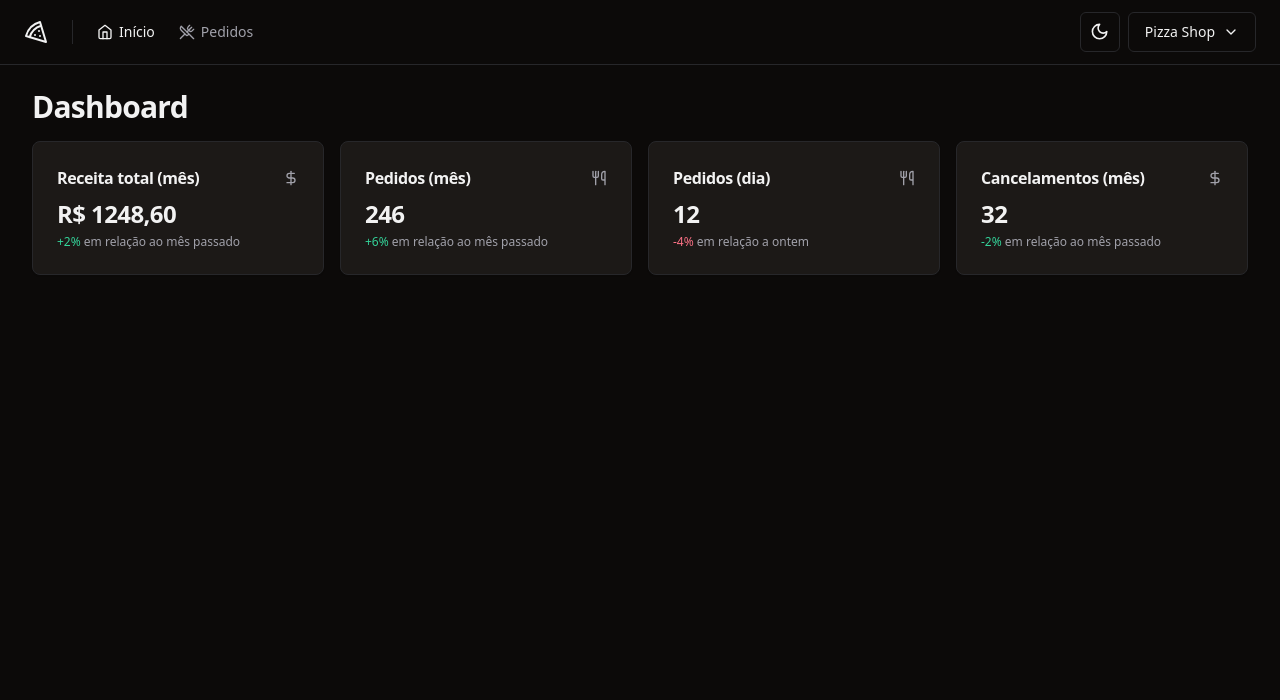
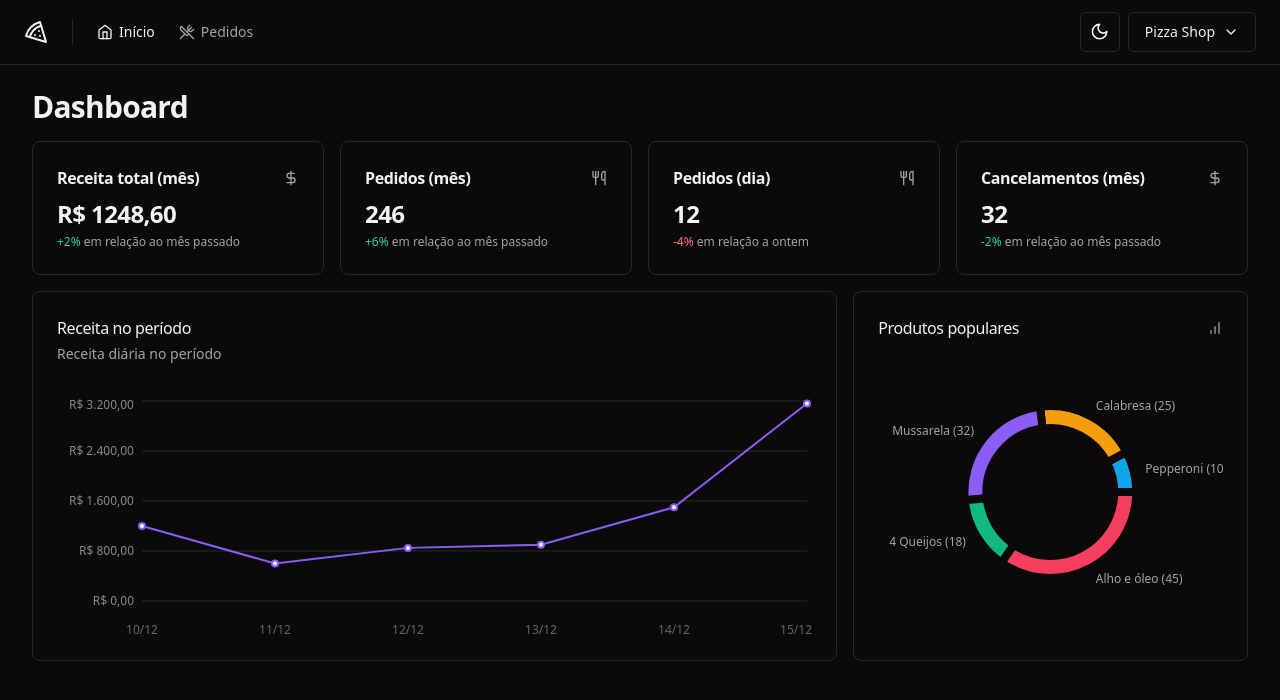
Before and after one commit to RafaelR4mos/ignite-pizza-shop, a React (Vite) app: page / in a window 1280 px wide. Shown: the top 700 px of the page. Built offline with nearby package versions, Linux system fonts and the light colour scheme.

Commit message:
add all necessary static content to pages

```diff
--- a/package.json
+++ b/package.json
@@ -26,6 +26,7 @@
     "react-helmet-async": "^2.0.4",
     "react-hook-form": "^7.50.0",
     "react-router-dom": "^6.21.2",
+    "recharts": "^2.12.6",
     "sonner": "^1.4.0",
     "sort-by": "^1.2.0",
     "tailwind-merge": "^2.2.0",
--- a/src/global.css
+++ b/src/global.css
@@ -29,7 +29,7 @@
   .dark {
     --background: 20 14.3% 4.1%;
     --foreground: 0 0% 95%;
-    --card: 24 9.8% 10%;
+    --card: 0% 0% 0%;
     --card-foreground: 0 0% 95%;
     --popover: 0 0% 9%;
     --popover-foreground: 0 0% 95%;
--- /dev/null
+++ b/src/pages/404.tsx
@@ -0,0 +1,15 @@
+import { Link } from 'react-router-dom'
+
+export function NotFound() {
+  return (
+    <div className="flex h-screen flex-col items-center justify-center gap-2">
+      <h1 className="text-4xl font-bold">Página não encontrada</h1>
+      <p className="text-accent-foreground">
+        Voltar para o{' '}
+        <Link to="/" className="text-sky-500 dark:text-sky-400">
+          Dashboard
+        </Link>
+      </p>
+    </div>
+  )
+}
--- a/src/pages/app/dashboard/dashboard.tsx
+++ b/src/pages/app/dashboard/dashboard.tsx
@@ -4,6 +4,8 @@
 import { MonthCanceledOrdersAmountCard } from './month-canceled-orders-amount-card'
 import { MonthOrdersAmountCard } from './month-orders-amount-card'
 import { MonthRevenueCard } from './month-revenue-card'
+import { PopularProductsChart } from './popular-products-chart'
+import { RevenueChart } from './revenue-chart'
 
 export function Dashboard() {
   return (
@@ -18,6 +20,11 @@
           <DayOrdersAmountCard />
           <MonthCanceledOrdersAmountCard />
         </div>
+
+        <div className="grid grid-cols-9 gap-4">
+          <RevenueChart />
+          <PopularProductsChart />
+        </div>
       </div>
     </div>
   )
--- /dev/null
+++ b/src/pages/app/dashboard/popular-products-chart.tsx
@@ -0,0 +1,101 @@
+import { BarChart } from 'lucide-react'
+import {
+  CartesianGrid,
+  Cell,
+  Pie,
+  PieChart,
+  ResponsiveContainer,
+  XAxis,
+  YAxis,
+} from 'recharts'
+import colors from 'tailwindcss/colors'
+
+import { Card, CardContent, CardHeader, CardTitle } from '@/components/ui/card'
+
+const data = [
+  { product: 'Pepperoni', amount: 10 },
+  { product: 'Calabresa', amount: 25 },
+  { product: 'Mussarela', amount: 32 },
+  { product: '4 Queijos', amount: 18 },
+  { product: 'Alho e óleo', amount: 45 },
+]
+
+const COLORS = [
+  colors.sky[500],
+  colors.amber[500],
+  colors.violet[500],
+  colors.emerald[500],
+  colors.rose[500],
+]
+
+export function PopularProductsChart() {
+  return (
+    <Card className="col-span-3">
+      <CardHeader className="pb-8">
+        <div className="flex items-center justify-between">
+          <CardTitle className="text-base font-medium">
+            Produtos populares
+          </CardTitle>
+          <BarChart className="w-4 h-4 text-muted-foreground" />
+        </div>
+      </CardHeader>
+      <CardContent>
+        <ResponsiveContainer width="100%" height={240}>
+          <PieChart style={{ fontSize: 12 }}>
+            <Pie
+              data={data}
+              dataKey="amount"
+              nameKey="product"
+              cx="50%"
+              cy="50%"
+              outerRadius={86}
+              innerRadius={64}
+              strokeWidth={8}
+              labelLine={false}
+              fill={colors.emerald['500']}
+              label={({
+                cx,
+                cy,
+                midAngle,
+                innerRadius,
+                outerRadius,
+                value,
+                index,
+              }) => {
+                const RADIAN = Math.PI / 180
+                const radius = 12 + innerRadius + (outerRadius - innerRadius)
+                const x = cx + radius * Math.cos(-midAngle * RADIAN)
+                const y = cy + radius * Math.sin(-midAngle * RADIAN)
+
+                return (
+                  <text
+                    x={x}
+                    y={y}
+                    className="fill-muted-foreground text-xs"
+                    textAnchor={x > cx ? 'start' : 'end'}
+                    dominantBaseline="central"
+                  >
+                    {data[index].product.length > 12
+                      ? data[index].product.substring(0, 12).concat('...')
+                      : data[index].product}{' '}
+                    ({value})
+                  </text>
+                )
+              }}
+            >
+              {data.map((_, index) => {
+                return (
+                  <Cell
+                    key={`cell-${index}`}
+                    fill={COLORS[index]}
+                    className="stroke-background hover:opacity-80"
+                  />
+                )
+              })}
+            </Pie>
+          </PieChart>
+        </ResponsiveContainer>
+      </CardContent>
+    </Card>
+  )
+}
--- /dev/null
+++ b/src/pages/app/dashboard/revenue-chart.tsx
@@ -0,0 +1,68 @@
+import {
+  CartesianGrid,
+  Line,
+  LineChart,
+  ResponsiveContainer,
+  XAxis,
+  YAxis,
+} from 'recharts'
+import colors from 'tailwindcss/colors'
+
+import {
+  Card,
+  CardContent,
+  CardDescription,
+  CardHeader,
+  CardTitle,
+} from '@/components/ui/card'
+
+const data = [
+  { date: '10/12', revenue: 1200 },
+  { date: '11/12', revenue: 600 },
+  { date: '12/12', revenue: 850 },
+  { date: '13/12', revenue: 900 },
+  { date: '14/12', revenue: 1500 },
+  { date: '15/12', revenue: 3160 },
+]
+
+export function RevenueChart() {
+  return (
+    <Card className="col-span-6">
+      <CardHeader className="flex-row items-center justify-between pb-8">
+        <div className="space-y-1">
+          <CardTitle className="text-base font-medium">
+            Receita no período
+          </CardTitle>
+          <CardDescription>Receita diária no período</CardDescription>
+        </div>
+      </CardHeader>
+      <CardContent>
+        <ResponsiveContainer width="100%" height={240}>
+          <LineChart data={data} style={{ fontSize: 12 }}>
+            <XAxis dataKey="date" tickLine={false} axisLine={false} dy={16} />
+
+            <YAxis
+              stroke="#888"
+              axisLine={false}
+              tickLine={false}
+              tickFormatter={(value: number) =>
+                value.toLocaleString('pt-BR', {
+                  style: 'currency',
+                  currency: 'BRL',
+                })
+              }
+              width={80}
+            />
+            <CartesianGrid vertical={false} className="stroke-muted" />
+            <Line
+              type="linear"
+              strokeWidth={2}
+              dataKey="revenue"
+              stroke={colors.violet['500']}
+            />
+          </LineChart>
+        </ResponsiveContainer>
+      </CardContent>
+    </Card>
+  )
+}
--- a/src/routes.tsx
+++ b/src/routes.tsx
@@ -2,6 +2,7 @@
 
 import { AppLayout } from './pages/_layouts/app'
 import { AuthLayout } from './pages/_layouts/auth'
+import { NotFound } from './pages/404'
 import { Dashboard } from './pages/app/dashboard/dashboard'
 import { Orders } from './pages/app/orders/orders'
 import { SignIn } from './pages/auth/sign-in'
@@ -11,6 +12,7 @@
   {
     path: '/',
     element: <AppLayout />,
+    errorElement: <NotFound />,
     children: [
       { path: '/', element: <Dashboard /> },
       { path: '/orders', element: <Orders /> },
```
Also changed, not shown: 1 other file (tests, documents, lock files or other folders).
